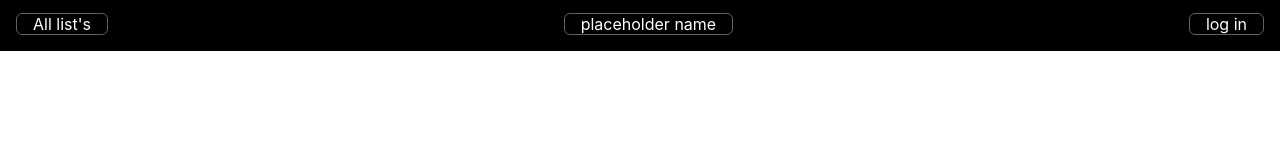
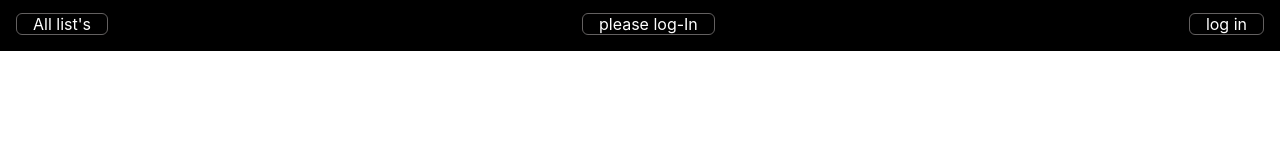
Before and after one commit to Luka-dot/familyShopper, a React (Create React App) app: page / in a window 1280 px wide. Shown: the top 160 px of the page. Built offline with nearby package versions, Linux system fonts and the light colour scheme; no server answers.

Commit message:
header using currentUser for autentication

```diff
--- a/src/App.js
+++ b/src/App.js
@@ -18,13 +18,12 @@ function App() {
       setCurrentUser(user);
 
       console.log(user);
-      console.log(currentUser)
     })
   });
 
   return (
     <div className="App">
-      <Header />
+      <Header currentUser={currentUser} />
       <Switch>
         <Route exact path='/home' component={HomePage} />
         <Route exact path='/mainList' component={MainList} />
--- a/src/components/header/header-component.jsx
+++ b/src/components/header/header-component.jsx
@@ -1,15 +1,29 @@
 import React from 'react';
+import { Link } from 'react-router-dom';
+
+import { auth } from '../../firebase/firebase.utils';
 
 import './header.styles.scss';
 
-const Header = () => {
+const Header = ({ currentUser }) => {
 
     return (
-        <div className="header-main-container">
-            <p>All list's</p>
-            <p>placeholder name</p>
-            <p>log in</p>
+        <div>
+        { currentUser ? (
+            <div className="header-main-container">
+                <Link to='/mainList'><p>All list's</p></Link>
+                <p>{currentUser.displayName}</p>
+                <p>log in</p>
+            </div>
+             ) :
+             <div className="header-main-container">
+                <p>All list's</p>
+                <p>please log-In</p>
+                <p>log in</p>
+            </div>
+        }
         </div>
+
     )
 };
 
```
